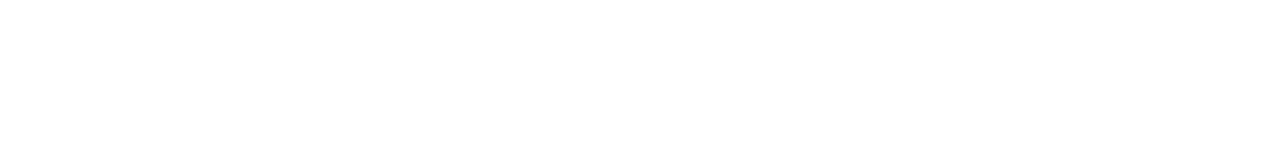
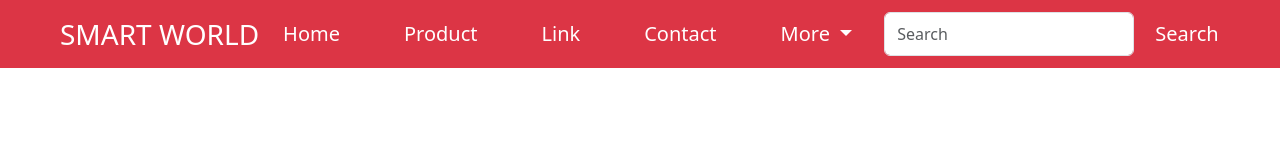
Before and after one commit to ShawonKhan17/Bootstap-First-Project, a plain HTML site: page index.html in a window 1280 px wide. Drawn offline with nearby package versions, Linux system fonts and the light colour scheme.

Commit message:
create a nav bar

```diff
--- a/index.html
+++ b/index.html
@@ -6,19 +6,61 @@
     <title>Bootstap First Project</title>
     <!-- Bootstap CDN link -->
     <link rel="stylesheet" href="https://cdn.jsdelivr.net/npm/bootstrap@5.3.3/dist/css/bootstrap.min.css">
+    <!-- Internel Style This page -->
+    <style>
+    </style>
 </head>
 <body>
 
+    <nav class="navbar navbar-expand-lg bg-danger px-5">
+        <div class="container-fluid">
+          <a class="navbar-brand text-white fs-3" href="#">SMART WORLD</a>
+          <button class="navbar-toggler" type="button" data-bs-toggle="collapse" data-bs-target="#navbarSupportedContent" aria-controls="navbarSupportedContent" aria-expanded="false" aria-label="Toggle navigation">
+            <span class="navbar-toggler-icon"></span>
+          </button>
 
 
-
-<div class="c">
-
-</div>
+          <div class="collapse navbar-collapse " id="navbarSupportedContent">
 
 
+            <ul class="navbar-nav ms-auto mb-2 mb-lg-0 fs-5">
+              <li class="nav-item me-5">
+                <a class="nav-link active text-white" aria-current="page" href="#">Home</a>
+              </li>
+              <li class="nav-item me-5">
+                <a class="nav-link text-white" href="#">Product</a>
+              </li>
+              <li class="nav-item me-5">
+                <a class="nav-link text-white" href="#">Link</a>
+              </li>
+              <li class="nav-item me-5">
+                <a class="nav-link text-white" href="#">Contact</a>
+              </li>
 
 
+              <li class="nav-item dropdown me-4">
+                <a class="nav-link dropdown-toggle text-white" href="#" role="button" data-bs-toggle="dropdown" aria-expanded="false">
+                  More
+                </a>
+                <ul class="dropdown-menu">
+                  <li><a class="dropdown-item" href="#">Computer</a></li>
+                  <li><a class="dropdown-item" href="#">Tablet</a></li>
+                  <li><a class="dropdown-item" href="#">Mouse</a></li>
+                  <li><a class="dropdown-item" href="#">Kayboard</a></li>
+                </ul>
+              </li>
+            </ul>
+
+
+            <form class="d-flex" role="search">
+              <input class="form-control me-2" style="width: 250px;" type="search" placeholder="Search" aria-label="Search">
+              <button class="btn btn-outline text-white fs-5" type="submit">Search</button>
+            </form>
+
+
+          </div>
+        </div>
+      </nav>
 
 
 
```
